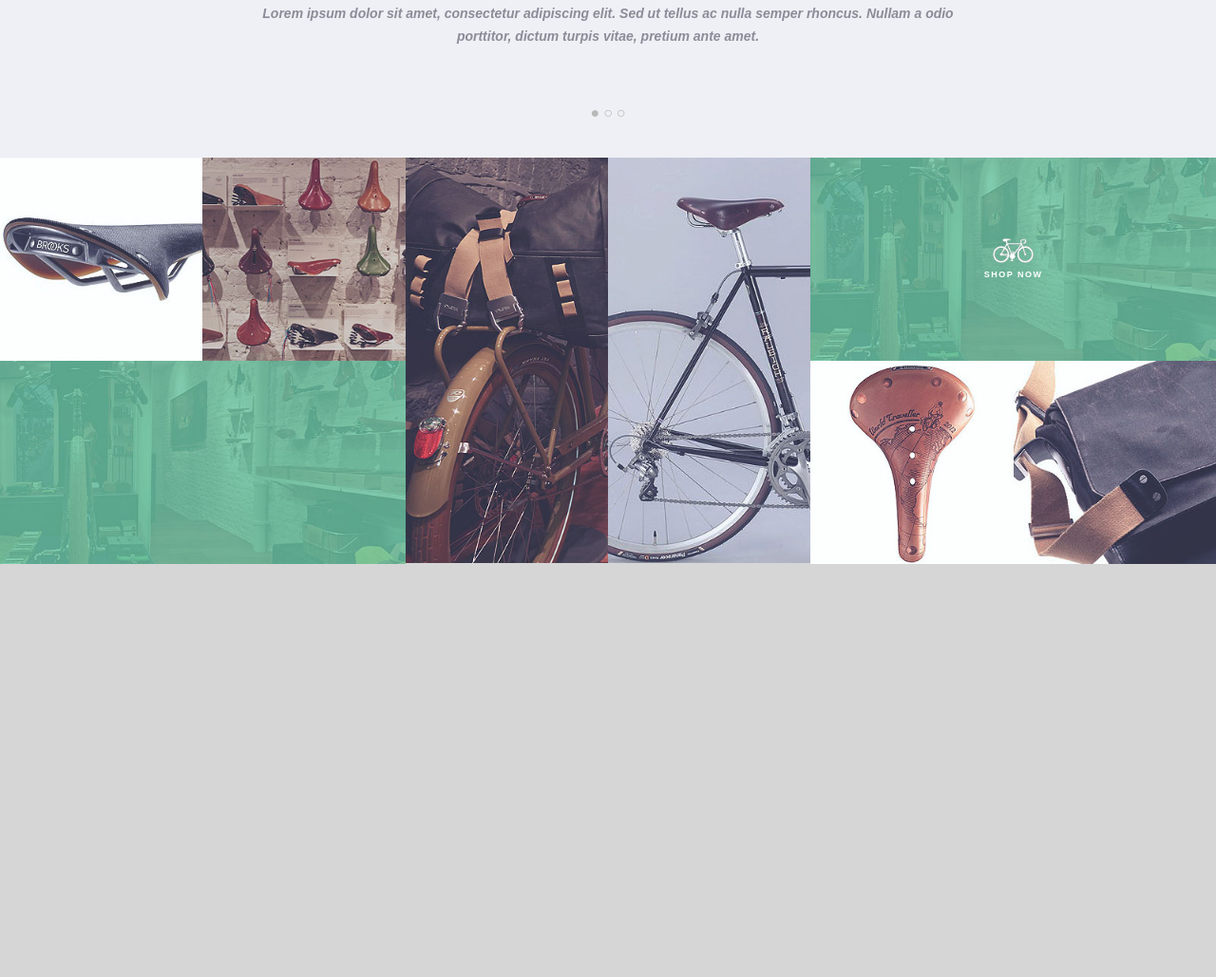
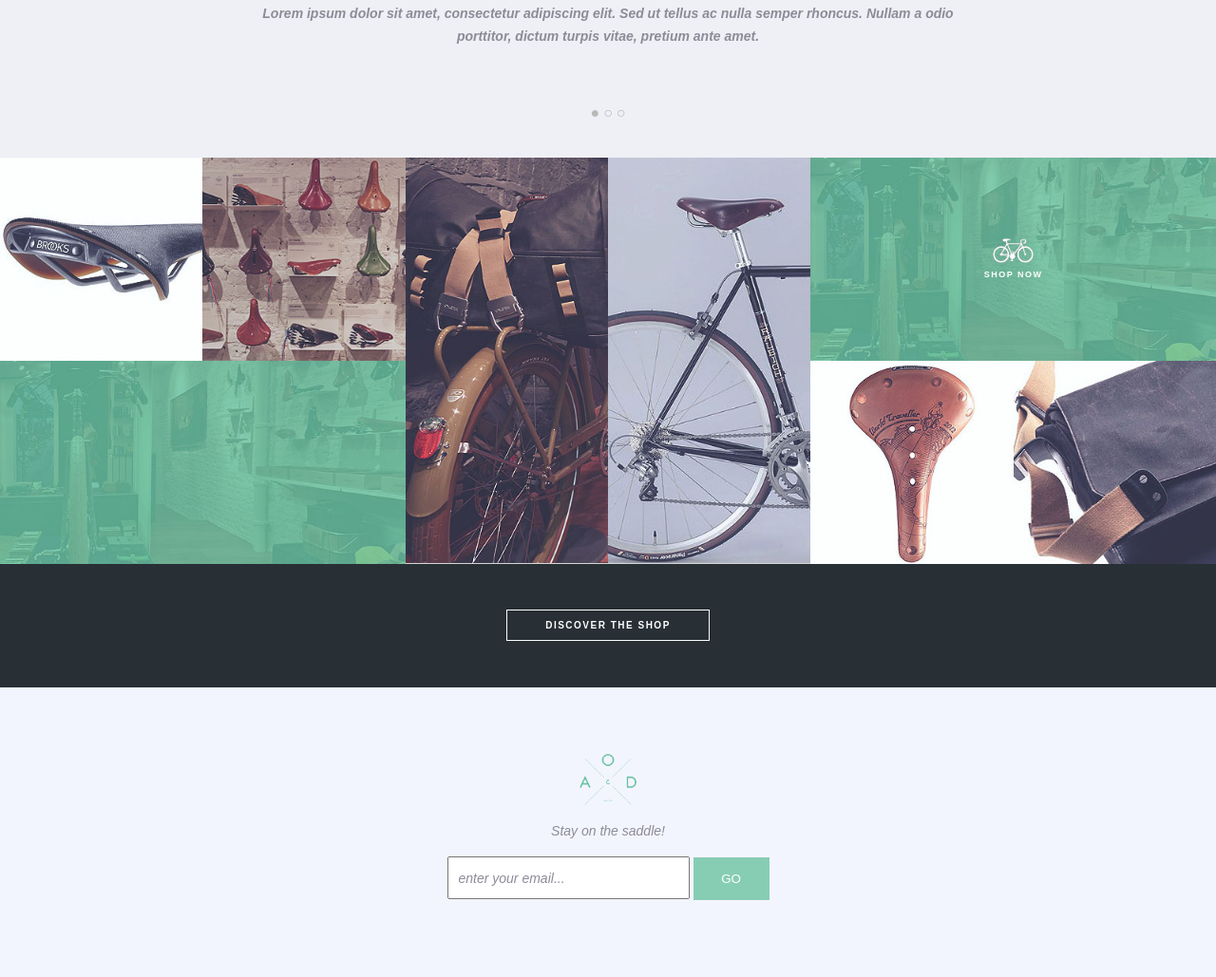
Before and after one commit to Nick-Maldonado/Mockup-Exercise, a plain HTML site: page index.html in a window 1280 px wide. Shown: the part 2496-3525 px from the top of the page at 95% size. Before the commit the page ends 3090 px from the top, so only its background shows below. Drawn offline with Linux system fonts and the light colour scheme.

Commit message:
Added email entry section

```diff
--- a/index.html
+++ b/index.html
@@ -109,6 +109,17 @@
             <img class="bottom-right-images" src="assets/bottom-image-6.jpg">
           </div>
         </div>
+        <div class="discover">
+          <a href="#"><span class="discover-button">DISCOVER THE SHOP</span></a>
+        </div>
+        <div class="sign-up">
+          <img src="assets/aod-logo.png">
+          <p>Stay on the saddle!</p>
+          <form action="form.php" method="post">
+            <input type="email" id="email" placeholder="enter your email...">
+            <input id="go-button" type="submit" value="GO">
+          </form>
+        </div>
       </div>
   </body>
 
--- a/style.css
+++ b/style.css
@@ -88,6 +88,11 @@ body {
 .topbar li a {
   text-decoration: none;
   color: #8d8b98;
+}
+
+.topbar li a:hover {
+	color: #86cdb4;
+	font-style: italic;
 }
 
 .topbar img {
@@ -320,7 +325,12 @@ body {
 
 .social .twitter-icon {
 	width: 22px;
-	margin: 70px 0 10px 0
+	margin: 70px 0 10px 0;
+}
+
+.social .twitter-icon:hover {
+	width: 25px;
+	margin: 67px 0 10px 0;
 }
 
 .social .tweet-by {
@@ -364,6 +374,7 @@ body {
 
 .bottom {
 	width: 100%;
+	display: flex;
 }
 
 .bottom .left {
@@ -412,6 +423,10 @@ body {
 	margin-top: 20%;
 }
 
+#logoContainer4 img:hover {
+	width: 12%;
+}
+
 #logoContainer4 p {
 	color: white;
 	font-family: sans-serif;
@@ -420,3 +435,99 @@ body {
 	margin-top: 8px;
   letter-spacing: 1.5;
 }
+
+
+/* ---------- DISCOVER ----------- */
+
+.discover {
+	background-color: #282f35;
+	width: 100%;
+	padding: 60px 0;
+	position: static;
+	text-align: center;
+}
+
+.discover a {
+	text-decoration: none;
+	width: 180px;
+}
+
+.discover-button {
+	background-color: #282f35;
+  color: #fcffff;
+  font-family: sans-serif;
+  font-size: 10px;
+  font-weight: bold;
+  margin-top: 8px;
+  letter-spacing: 1.5;
+  border: solid;
+  border-width: thin;
+  width: 180px;
+  padding: 10px 40px;
+  margin: auto;
+}
+
+.discover-button:hover {
+	background-color: #474f56;
+	color: #86cdb4;
+}
+
+/* ------------ SIGN UP --------------- */
+
+.sign-up{
+	background-color: #f3f5fe;
+  height: 165px;
+  text-align: center;
+  padding: 70px 0px;
+}
+
+.sign-up img {
+	width: 60px;
+}
+
+.sign-up p {
+	font-family: sans-serif;
+  font-size: 14px;
+	font-style: italic;
+  text-align: center;
+  color: #8d8b98;
+	margin: 20px 0;
+}
+
+.sign-up #email {
+	font-family: sans-serif;
+  font-size: 14px;
+	font-style: italic;
+	text-align: left;
+	height: 45px;
+	width: 255px;
+	padding: 10px;
+}
+
+#email:focus {
+	outline-width: thick;
+	outline-color: #86cdb4;
+}
+
+::placeholder {
+	font-family: sans-serif;
+  font-size: 14px;
+	font-style: italic;
+  text-align: left;
+  color: #8d8b98;
+}
+
+#go-button {
+	color: #fcffff;
+	font-family: sans-serif;
+	background-color: #86cdb4;
+	border: 2px solid #86cdb4;
+	height: 45px;
+	width: 80px;
+}
+
+#go-button:hover {
+	color: #86cdb4;
+	background-color: #fcffff;
+	font-weight: bold;
+}
```
